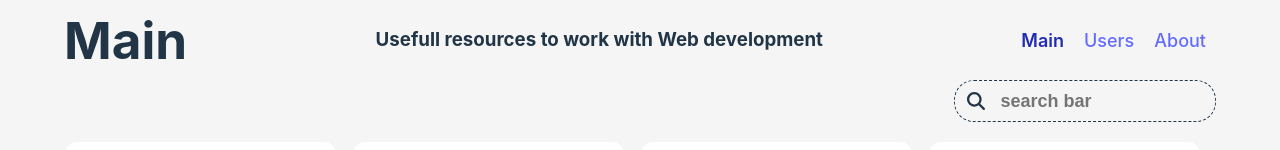
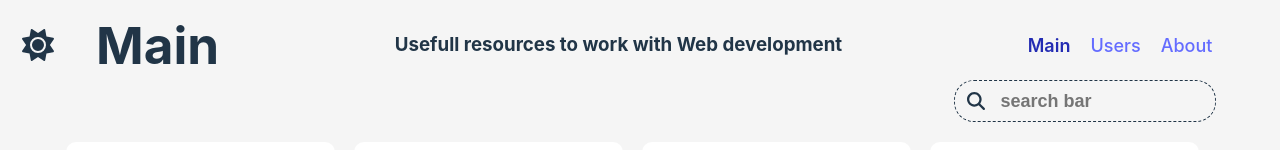
Before and after one commit to nikGrape/RS-REACT-2023, a React (Vite) app: page / in a window 1280 px wide. Shown: the top 150 px of the page. Built offline with nearby package versions, Linux system fonts and the light colour scheme.

Commit message:
feat: dark and light theme switch

```diff
--- a/package.json
+++ b/package.json
@@ -18,6 +18,7 @@
     "dayjs": "^1.11.7",
     "react": "^18.2.0",
     "react-dom": "^18.2.0",
+    "react-helmet": "^6.1.0",
     "react-router-dom": "^6.9.0"
   },
   "devDependencies": {
@@ -25,6 +26,7 @@
     "@testing-library/react": "^14.0.0",
     "@types/react": "^18.0.27",
     "@types/react-dom": "^18.0.10",
+    "@types/react-helmet": "^6.1.6",
     "@typescript-eslint/eslint-plugin": "^5.22.0",
     "@typescript-eslint/parser": "^5.22.0",
     "@vitejs/plugin-react-swc": "^3.0.0",
--- a/src/App.tsx
+++ b/src/App.tsx
@@ -6,6 +6,7 @@ import UsersPage from './pages/UsersPage';
 import Page404 from './pages/Page404';
 import About from './pages/About';
 import Header from './components/Header';
+import ThemeSwitch from './components/ThemeSwitch';
 
 export class App extends React.Component<object, { location: string; topic: string }> {
   constructor(props: object) {
@@ -30,6 +31,7 @@ export class App extends React.Component<object, { location: string; topic: stri
     return (
       <Fragment>
         <Header location={this.state.location} topic={this.state.topic} />
+        <ThemeSwitch liftTheme={() => {}} />
         <Routes>
           <Route path="/" element={<Main updateLocation={this.updateLocation} />} />
           <Route path="/users" element={<UsersPage updateLocation={this.updateLocation} />} />
--- /dev/null
+++ b/src/components/ThemeSwitch.tsx
@@ -0,0 +1,61 @@
+import React, { Component } from 'react';
+import { FontAwesomeIcon } from '@fortawesome/react-fontawesome';
+import { faSun, faMoon } from '@fortawesome/free-solid-svg-icons';
+import { Helmet } from 'react-helmet';
+
+export default class ThemeSwitch extends Component<object, { theme: string }> {
+  constructor(props: object) {
+    super(props);
+    this.state = {
+      theme: 'light',
+    };
+
+    this.handleClick = this.handleClick.bind(this);
+  }
+
+  handleClick() {
+    if (this.state.theme == 'light') {
+      this.setState({ theme: 'dark' });
+    } else {
+      this.setState({ theme: 'light' });
+    }
+  }
+
+  dark = `body {
+	--color: rgba(255, 255, 255, 0.87);
+	--background-color: #242424;
+	--cards-color: #353535;
+	--serch-bar-border: rgb(183, 160, 238);
+	--error-color: rgb(121, 98, 103);
+	--active-link-color: #c8caf5;
+	--avatar-upload-hover: #362857;
+	--avatar-upload-select: rgb(58, 82, 58);
+	--button-color: #1a1a1a;
+  }`;
+  light = `body {
+	--color: #213547;
+	--background-color: whitesmoke;
+	--cards-color: white;
+	--serch-bar-border: #213547;
+	--error-color: rgb(251, 192, 204);
+	--active-link-color: #242cb3;
+	--avatar-upload-hover: #c8caf5;
+	--avatar-upload-select: rgb(178, 241, 178);
+	--button-color: #dbdbdb;
+  }`;
+
+  render() {
+    return (
+      <div onClick={this.handleClick} className="theme">
+        <Helmet>
+          <style>{this.state.theme == 'light' ? this.light : this.dark}</style>
+        </Helmet>
+        {this.state.theme == 'light' ? (
+          <FontAwesomeIcon icon={faSun} />
+        ) : (
+          <FontAwesomeIcon icon={faMoon} />
+        )}
+      </div>
+    );
+  }
+}
--- a/src/index.css
+++ b/src/index.css
@@ -2,10 +2,6 @@
   font-family: Inter, system-ui, Avenir, Helvetica, Arial, sans-serif;
   line-height: 1.5;
   font-weight: 400;
-
-  color-scheme: light dark;
-  color: rgba(255, 255, 255, 0.87);
-  background-color: #242424;
 
   font-synthesis: none;
   text-rendering: optimizeLegibility;
@@ -13,12 +9,39 @@
   -moz-osx-font-smoothing: grayscale;
   -webkit-text-size-adjust: 100%;
 
+  color-scheme: light dark;
+  --color: rgba(255, 255, 255, 0.87);
+  --background-color: #242424;
   --cards-color: #353535;
   --serch-bar-border: rgb(183, 160, 238);
   --error-color: rgb(121, 98, 103);
   --active-link-color: #c8caf5;
   --avatar-upload-hover: #362857;
   --avatar-upload-select: rgb(58, 82, 58);
+  --button-color: #1a1a1a;
+}
+
+@media (prefers-color-scheme: light) {
+  :root {
+    --color: #213547;
+    --background-color: whitesmoke;
+    --cards-color: white;
+    --serch-bar-border: #213547;
+    --error-color: rgb(251, 192, 204);
+    --active-link-color: #242cb3;
+    --avatar-upload-hover: #c8caf5;
+    --avatar-upload-select: rgb(178, 241, 178);
+    --button-color: #dbdbdb;
+  }
+}
+
+body {
+  background-color: var(--background-color);
+  color: var(--color);
+  margin: 0;
+  display: flex;
+  min-width: 320px;
+  min-height: 100vh;
 }
 
 a {
@@ -44,19 +67,15 @@ a:hover {
 }
 
 @keyframes gatsby {
-  33% {
-    transform: rotate(-30deg);
+  25% {
+    transform: rotate(-10deg);
+  }
+  75% {
+    transform: rotate(10deg);
   }
   100% {
-    transform: rotate(30deg);
+    transform: rotate(0deg);
   }
-}
-
-body {
-  margin: 0;
-  display: flex;
-  min-width: 320px;
-  min-height: 100vh;
 }
 
 h1 {
@@ -71,7 +90,7 @@ button {
   font-size: 1em;
   font-weight: 500;
   font-family: inherit;
-  background-color: #1a1a1a;
+  background-color: var(--button-color);
   cursor: pointer;
   transition: border-color 0.25s;
   color: inherit;
@@ -84,39 +103,46 @@ button:focus-visible {
   outline: 4px auto -webkit-focus-ring-color;
 }
 
-@media (prefers-color-scheme: light) {
-  :root {
-    color: #213547;
-    background-color: whitesmoke;
-    --cards-color: white;
-    --serch-bar-border: #213547;
-    --error-color: rgb(251, 192, 204);
-    --active-link-color: #242cb3;
-    --avatar-upload-hover: #c8caf5;
-    --avatar-upload-select: rgb(178, 241, 178);
-  }
-  a:hover {
-    color: #747bff;
-  }
-  button {
-    background-color: #dbdbdb;
-  }
+div {
+  position: relative;
+}
+
+.theme {
+  font-size: xx-large;
+  position: fixed;
+  color: inherit;
+  background-color: inherit;
+  display: flex;
+  justify-content: center;
+  align-items: center;
+  height: 10vh;
+  width: 50px;
+  top: 5px;
+  left: 1%;
+  margin: 0px;
+  z-index: 5555;
+}
+
+a,
+h1,
+h3 {
+  user-select: none;
 }
 
 /** HEADER */
 
 #app-header {
-  width: 90vw;
+  width: 88vw;
   height: 10vh;
   display: flex;
   flex-direction: row;
   justify-content: space-between;
   align-items: center;
   position: fixed;
-  top: 0px;
-  left: 0px;
-  margin-left: 5vw;
+  margin: auto;
+  top: 5px;
   z-index: 555;
+  margin-left: max(60px, 7.5vw);
 }
 
 @media only screen and (max-width: 800px) {
@@ -142,7 +168,6 @@ button:focus-visible {
   top: 10vh;
   width: 90vw;
   margin-left: 5vw;
-  /* background-color: antiquewhite; */
   display: flex;
   flex-direction: column;
   justify-content: flex-start;
```
Also changed, not shown: src/components/SearchBar.tsx (+6 -1 lines), 1 other file (tests, documents, lock files or other folders).
